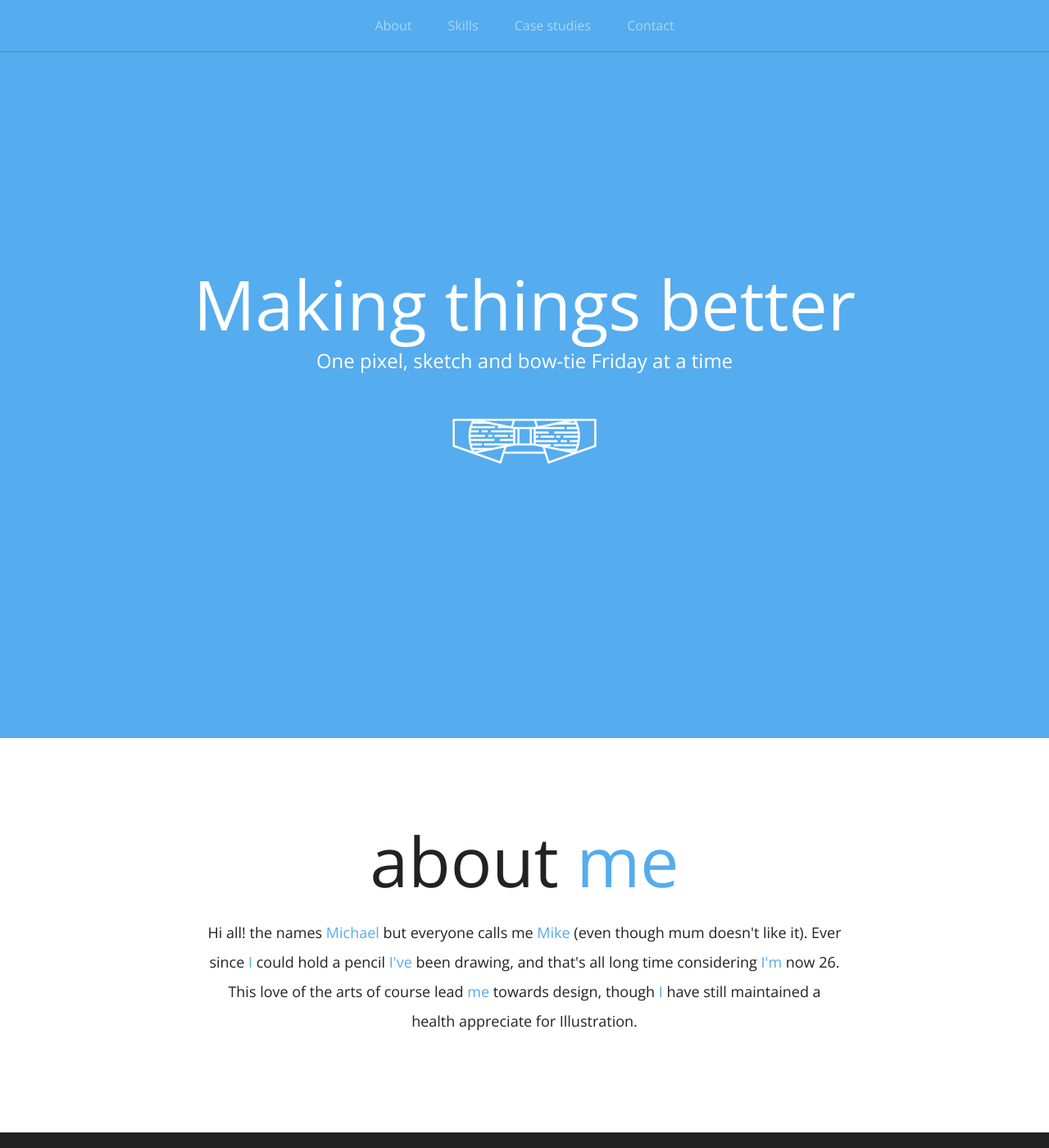
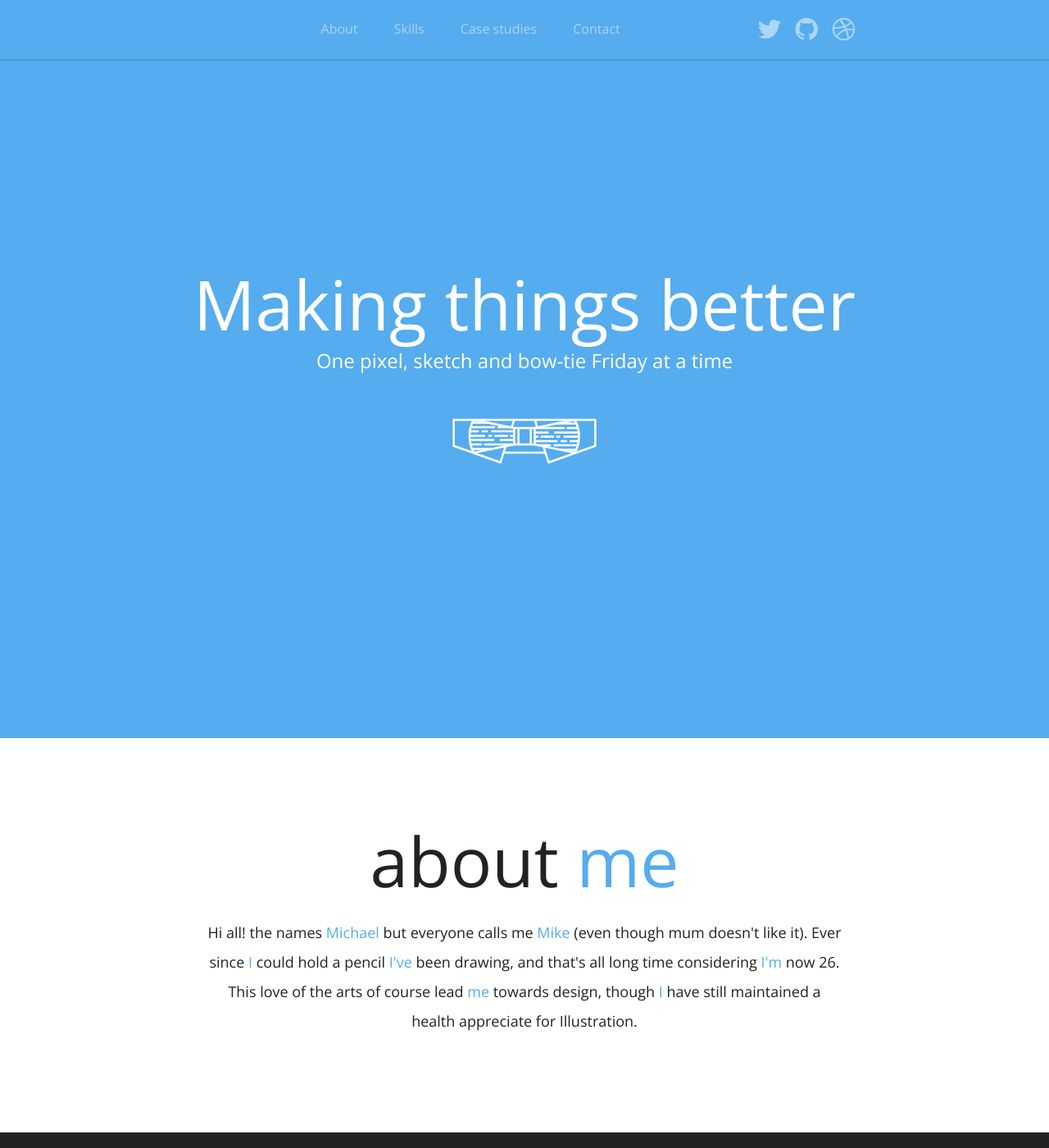
Before and after one commit to macorlett/macorlett.github.io, a Jekyll site: the page built from index.md, in a window 1280 px wide and 1400 px high. Shown: the whole window at 82% size. Built offline with Jekyll 4.4.1, drawn with Linux system fonts in a browser that asks for light colours; nearby versions of some CDN libraries; some web fonts are replaced; Markdown is read by kramdown in place of the engine named in the settings.

Commit message:
Add social icons to header

```diff
--- a/_config.yml
+++ b/_config.yml
@@ -1,8 +1,12 @@
 name: "michaelcorlett.me"
 decription: "Michael Corlett's online portfolio"
 
+twitter: "https://twitter.com/macorlett"
+github: "https://github.com/macorlett"
+dribbble: "https://dribbble.com/macorlett"
+
 # url: "http://michaelcorlett.me"
-url: http://localhost:4000
+url: "http://localhost:4000"
 port: 4000
 
 paginate: 10
--- a/_includes/home-header.html
+++ b/_includes/home-header.html
@@ -21,6 +21,12 @@
 				<li><a data-scroll-nav="3">Contact</a></li>
 			</ul>
 
+			<div class="nav-icons">
+				<a href="https://twitter.com/macorlett"><i class="fa fa-twitter fa-fw fa-2x"></i></a>
+				<a href="https://github.com/macorlett"><i class="fa fa-github fa-fw fa-2x"></i></a>
+				<a href="https://dribbble.com/macorlett"><i class="fa fa-dribbble fa-fw fa-2x"></i></a>
+			</div>
+
 			</div>
 		</nav>
 
--- a/css/style.css
+++ b/css/style.css
@@ -34,7 +34,8 @@ h4{
 ul{
 	list-style: none;
 	margin: 0;
-	padding: 0px 20px 0px 20px;
+	padding: 4px 20px 0px 20px;
+	display: inline-block;
 }
 li{
 	display: inline-block;
@@ -297,6 +298,22 @@ nav.blue.headroom--not-top{
 	-webkit-transform: translateY(-110%);
 	transform: translateY(-110%);
 }
+.nav-icons{
+	float: right;
+}
+nav .nav-icons a:hover,nav.blue.headroom--not-top a:hover{
+	color: #fff;
+}
+nav .nav-icons a,nav.blue.headroom--not-top a{
+	color: #999;
+}
+nav.blue .nav-icons a:hover,nav.blue.headroom--top .nav-icons a:hover{
+	color: #fff;
+}
+nav.blue .nav-icons a,nav.blue.headroom--top .nav-icons a{
+	color: rgba(255,255,255,0.5);
+}
+
 
 @media only screen and (max-width:600px){
 	h2{
```
Also changed, not shown: 4 other files.
